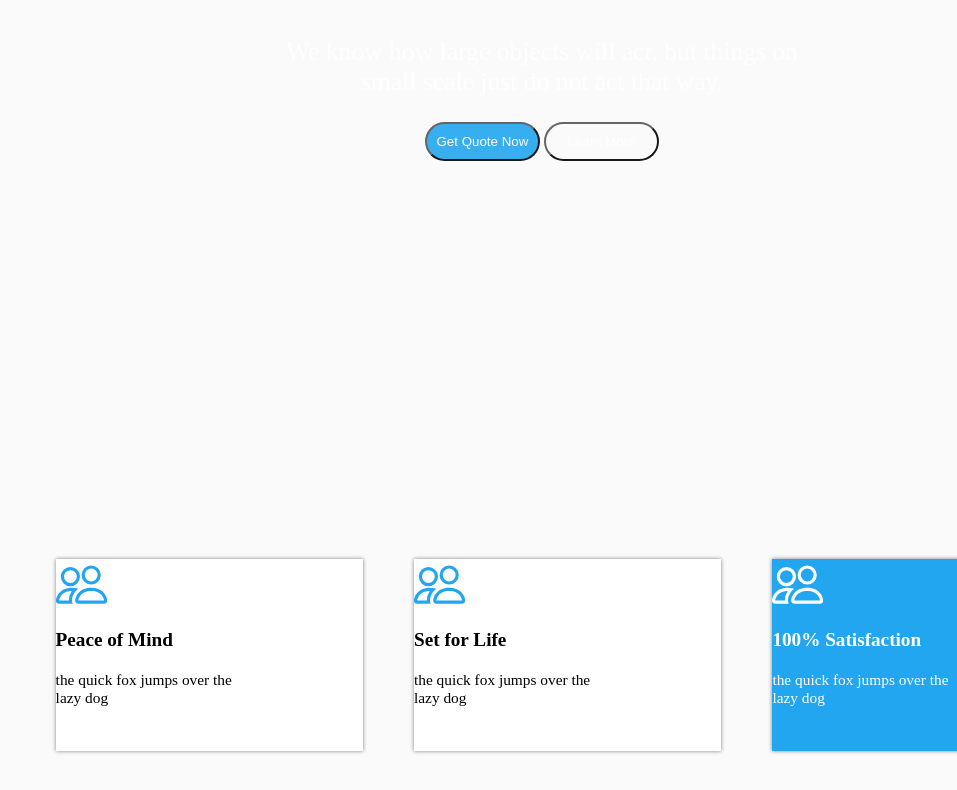
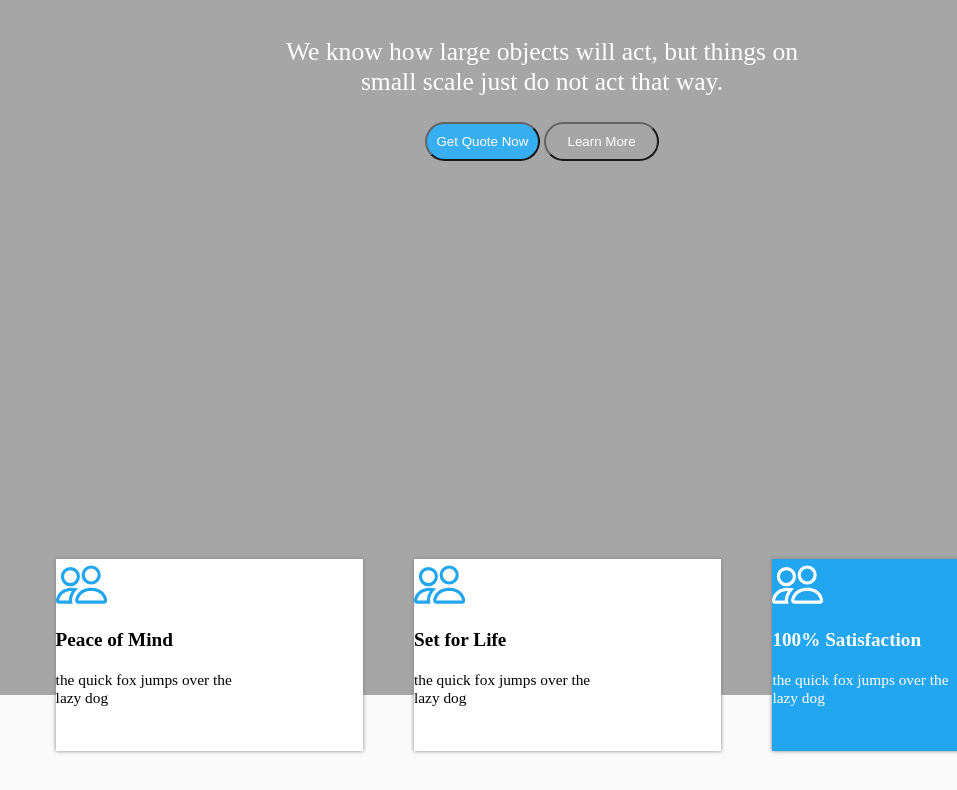
Before and after one commit to victoriamwangi/Insurance-Website, a plain HTML site: page index.html in a window 1280 px wide. Shown: the part 289-1079 px from the top of the page, without its empty margins (98-1055 px from the left). Drawn offline with Linux system fonts and the light colour scheme; the site is published under a folder, as on GitHub Pages, so addresses that start at the root find nothing.

Commit message:
This commit will edit the wrapper's image url

```diff
--- a/style.css
+++ b/style.css
@@ -20,7 +20,7 @@ body{
      height: 150vh;
 }
 .showcase{
-    background-image: url("/images/showcase.png");
+    background-image: url("./images/showcase.png");
     height: 123vh;
     background-size: cover;
     opacity: 0.9;
```
Also changed, not shown: 1 other file.
